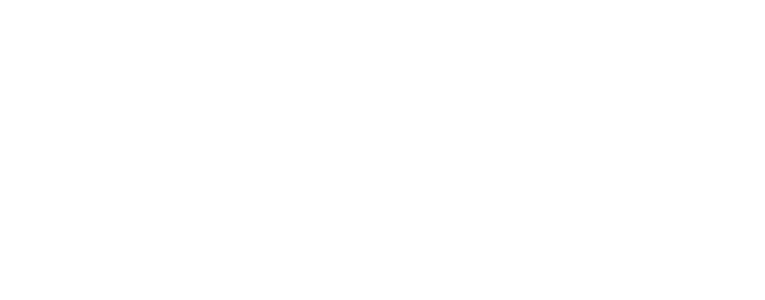
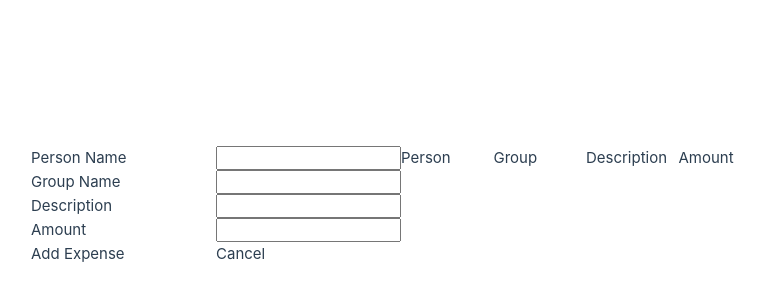
Before and after one commit to Lep333/invoice_splitter, a Vue app: page /expenses in a window 1280 px wide. Before the commit this address had no page. Shown: the part 194-494 px from the top of the page, without its empty margins (239-1004 px from the left). Built offline with nearby package versions, Linux system fonts and the light colour scheme.

Commit message:
Added Expenses component

```diff
--- /dev/null
+++ b/src/components/Expenses.vue
@@ -0,0 +1,78 @@
+<template>
+    <div id="addExpenseDialog">
+        <label for="personName">Person Name</label>
+        <input id="personName" v-model="personName">
+        <label for="groupName">Group Name</label>
+        <input id="groupName" v-model="groupName">
+        <label for="description">Description</label>
+        <input id="description" v-model="description">
+        <label for="amount">Amount</label>
+        <input id="amount" v-model="amount">
+        <div @click="addExpense()">Add Expense</div>
+        <div @click="cancel()">Cancel</div>
+    </div>
+    <div id="expensesList">
+        <template v-for="caption in this.expensesListCaption" :key="caption">
+            <div> {{ caption }} </div>
+        </template>
+        <template v-for="el in this.getExpenses" :key="el">
+            <div> {{ el.personName }} </div>
+            <div> {{ el.groupName }} </div>
+            <div> {{ el.description }} </div>
+            <div> {{ el.amount }} </div>
+        </template>
+    </div>
+</template>
+
+<script>
+import { billSplitterStore } from '@/store';
+
+export default {
+    data() {
+        return {
+            personName: "",
+            groupName: "",
+            description: "",
+            amount: "",
+            expensesListCaption: ["Person", "Group", "Description", "Amount"],
+        }
+    },
+    methods: {
+        addExpense() {
+            const store = billSplitterStore();
+            let expense = {
+                personName: this.personName,
+                groupName: this.groupName,
+                description: this.description,
+                amount: parseFloat(this.amount)
+            };
+            store.addExpense(expense);
+            this.cancel();
+        },
+        cancel() {
+            this.personName = "";
+            this.groupName = "";
+            this.description = "";
+            this.amount = "";
+        },
+    },
+    computed: {
+        getExpenses() {
+            const store = billSplitterStore();
+            return store.getExpenses;
+        }
+    }
+}
+</script>
+
+<style scoped>
+#addExpenseDialog {
+    display: grid;
+    grid-template-columns: 1fr 1fr;
+}
+
+#expensesList {
+    display: grid;
+    grid-template-columns: 1fr 1fr 1fr 1fr;
+}
+</style>
--- a/src/router.js
+++ b/src/router.js
@@ -2,10 +2,12 @@
 
 import Persons from './components/Persons.vue';
 import Groups from './components/Groups.vue';
+import Expenses from './components/Expenses.vue';
 
 const routes = [
     { path: '/persons', component: Persons },
     { path: '/groups', component: Groups },
+    { path: '/expenses', component: Expenses },
 ];
 
 const router = createRouter({
--- a/src/store.js
+++ b/src/store.js
@@ -1,10 +1,11 @@
 import { defineStore } from "pinia";
 
 export const billSplitterStore = defineStore('billSplitter', {
-    state: () => ({ persons: [], groups: [] }),
+    state: () => ({ persons: [], groups: [], expenses: [], }),
     getters: {
         getPersons: (state) => state.persons,
         getGroups: (state) => state.groups,
+        getExpenses: (state) => state.expenses,
     },
     actions: {
         addPerson(newPerson) {
@@ -12,6 +13,9 @@
         },
         addGroup(newGroup) {
             this.groups.push(newGroup);
-        }
+        },
+        addExpense(newExpense) {
+            this.expenses.push(newExpense);
+        },
     }
 })
```
